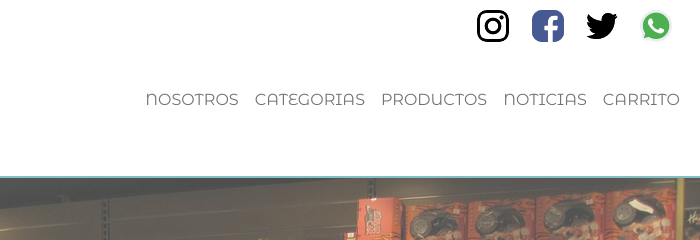
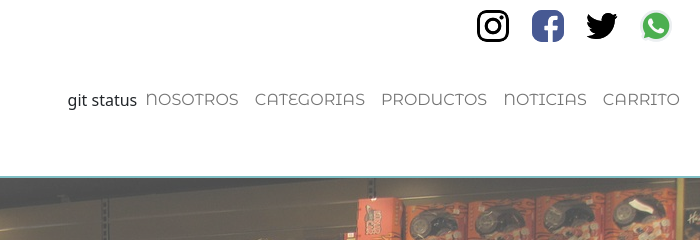
Before and after one commit to Ricardodasilva1987/BuffetToys, a plain HTML site: page index.html in a window 1280 px wide. Shown: the top 240 px of the page, 580-1280 px from the left. Drawn offline with nearby package versions, Linux system fonts and the light colour scheme.

```diff
--- a/index.html
+++ b/index.html
@@ -54,7 +54,8 @@
                         aria-label="Toggle navigation">
                         <span class="navbar-toggler-icon"></span>
                     </button>
-                    <div class="collapse navbar-collapse" id="navbarNavAltMarkup">
+                    <div class="collapse navbar-collapse" id="navbarNavAltMarkup">git status
+
                         <div class="navbar-nav">
                             <a class="nav-link" href="index.html">NOSOTROS</a>
                             <a class="nav-link" href="categoria.html">CATEGORIAS</a>
```
